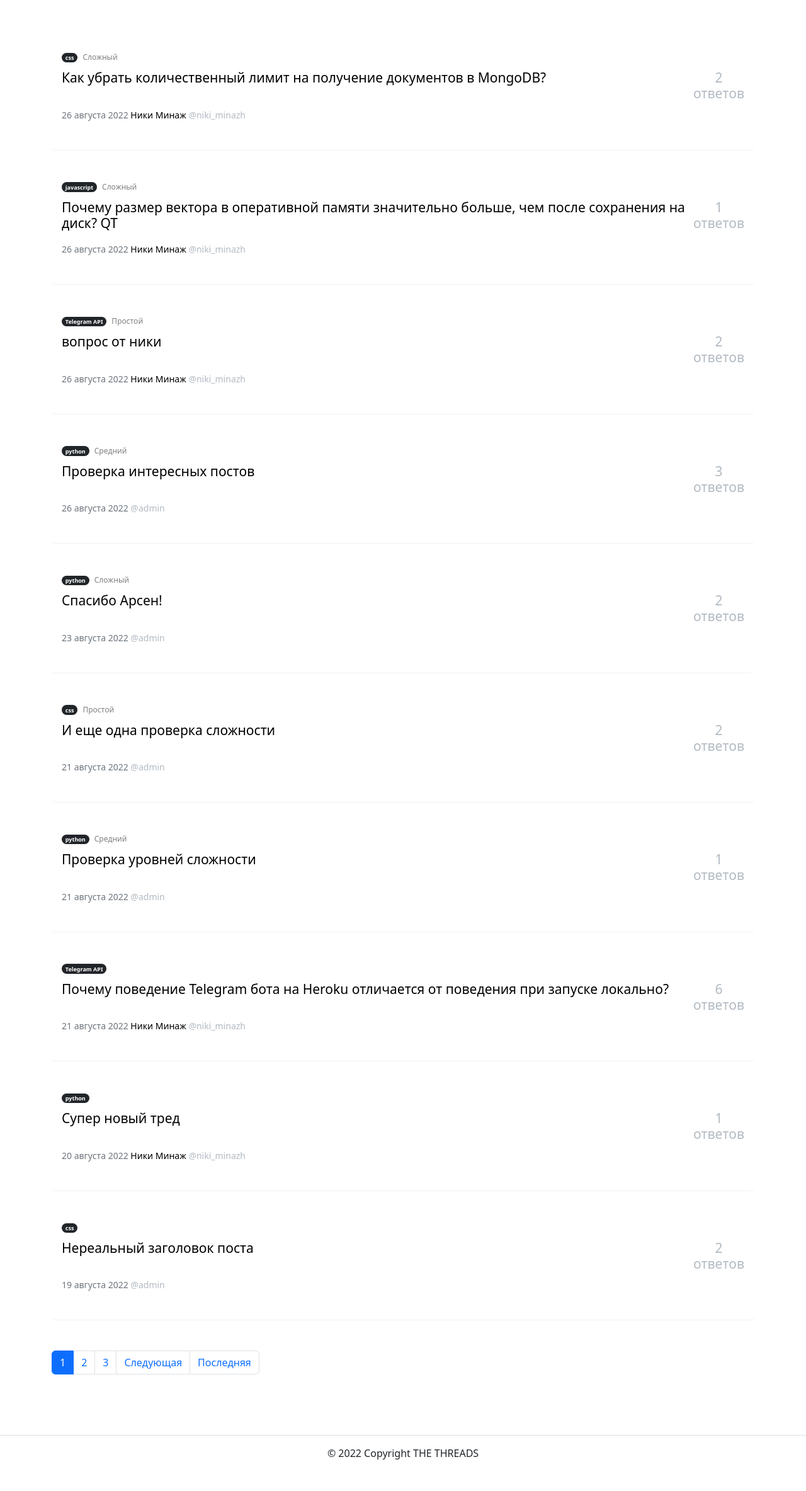
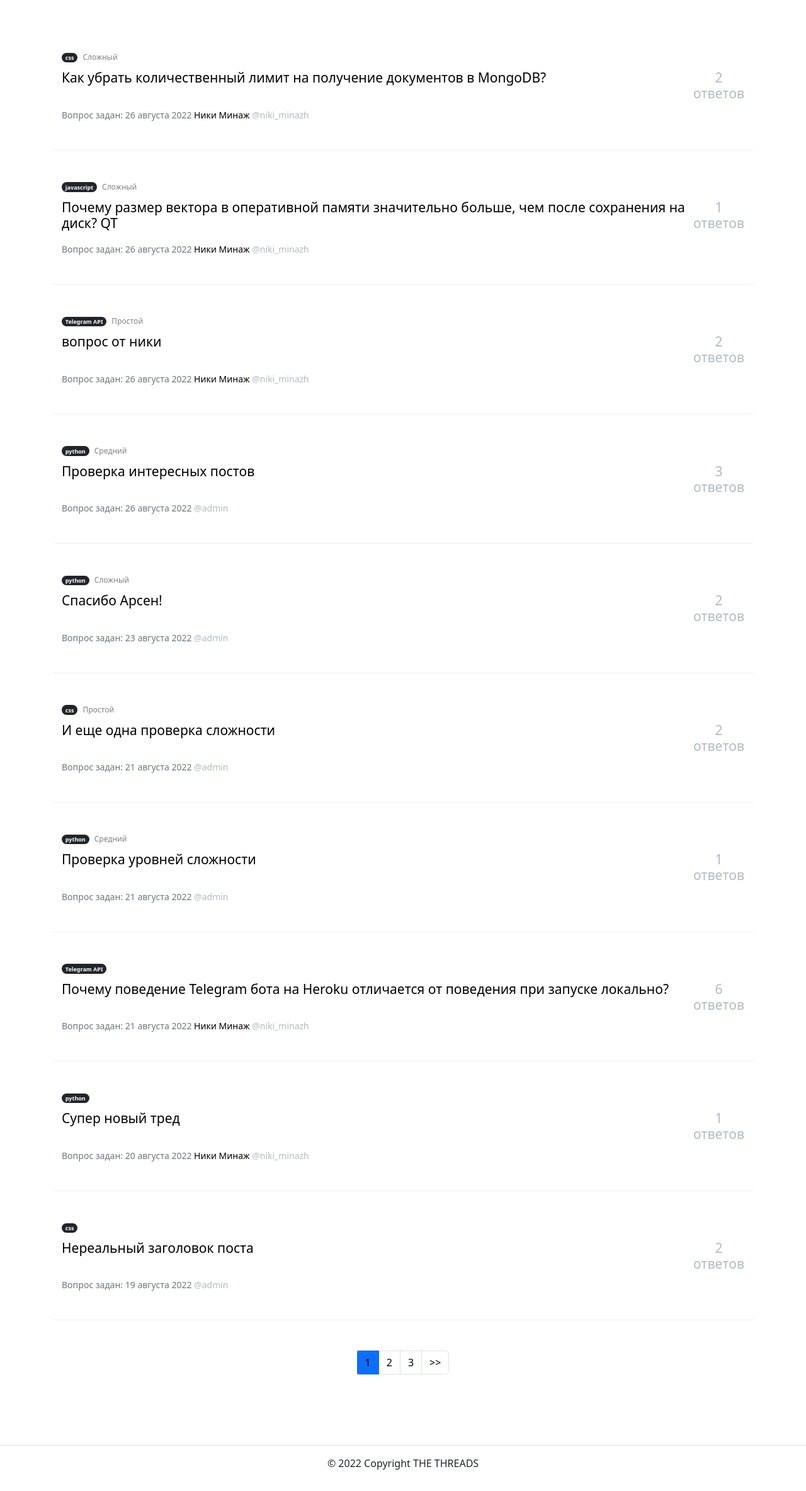
Before and after one commit to iagunov/the-threads-project, a Django app: page / in a window 1280 px wide. Shown: the part 56-2423 px from the top of the page at 63% size. Before the commit the page ends 2373 px from the top, so only its background shows below. Run offline with Django 3.2, Linux system fonts and the light colour scheme; data comes from the database, SQL or seed files in the repository; both versions use the stored data as it was after the commit; some libraries are stand-ins or nearby versions.

Commit message:
add new place

```diff
--- a/yatube/templates/includes/card.html
+++ b/yatube/templates/includes/card.html
@@ -19,7 +19,7 @@
       </span>
     </h5>
     <p class="card-text"><small class="text-muted" style="color: #B2BAC2;">
-      {{ post.created|date:"d E Y" }}
+      <span>Вопрос задан: {{ post.created|date:"d E Y" }}</span>
           <span style="color: black;">{{ post.author.get_full_name }}</span>
             <a href="{% url 'posts:profile' post.author %}" style="color: #B2BAC2; text-decoration: none;">
               @{{ post.author }}
--- a/yatube/templates/posts/includes/paginator.html
+++ b/yatube/templates/posts/includes/paginator.html
@@ -3,39 +3,38 @@
 все посты не помещаются на первую страницу
 {% endcomment %}
 {% if page_obj.has_other_pages %}
+<div class="wrapper" style="display: flex; justify-content: center;">
+
+
 <nav aria-label="Page navigation" class="my-5">
   <ul class="pagination">
     {% if page_obj.has_previous %}
-      <li class="page-item"><a class="page-link" href="?page=1">Первая</a></li>
       <li class="page-item">
-        <a class="page-link" href="?page={{ page_obj.previous_page_number }}">
-          Предыдущая
+        <a class="page-link" href="?page={{ page_obj.previous_page_number }}" style="color: black!important;">
+          <<
         </a>
       </li>
     {% endif %}
     {% for i in page_obj.paginator.page_range %}
         {% if page_obj.number == i %}
-          <li class="page-item active">
-            <span class="page-link">{{ i }}</span>
+          <li class="page-item active" style="background-color: grey!important;">
+            <span class="page-link" style="color: black!important;">{{ i }}</span>
           </li>
         {% else %}
           <li class="page-item">
-            <a class="page-link" href="?page={{ i }}">{{ i }}</a>
+            <a class="page-link" href="?page={{ i }}" style="color: black!important;">{{ i }}</a>
           </li>
         {% endif %}
     {% endfor %}
     {% if page_obj.has_next %}
       <li class="page-item">
-        <a class="page-link" href="?page={{ page_obj.next_page_number }}">
-          Следующая
+        <a class="page-link" href="?page={{ page_obj.next_page_number }}" style="color: black!important;">
+          >>
         </a>
       </li>
-      <li class="page-item">
-        <a class="page-link" href="?page={{ page_obj.paginator.num_pages }}">
-          Последняя
-        </a>
-      </li>
+
     {% endif %}
   </ul>
 </nav>
 {% endif %}
+</div>
```
Also changed, not shown: yatube/templates/posts/post_detail.html (+13 -3 lines), yatube/db.sqlite3.
